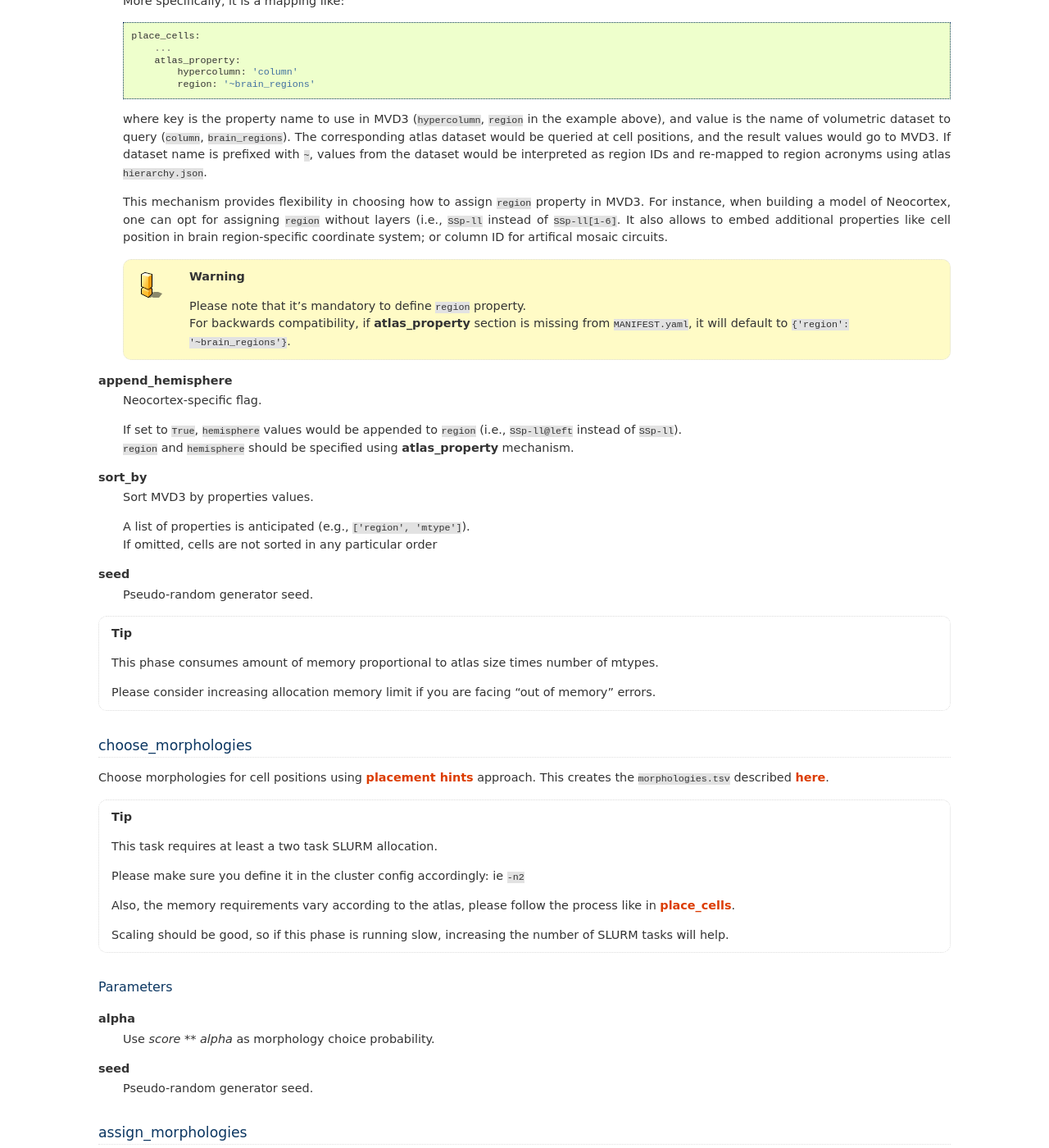
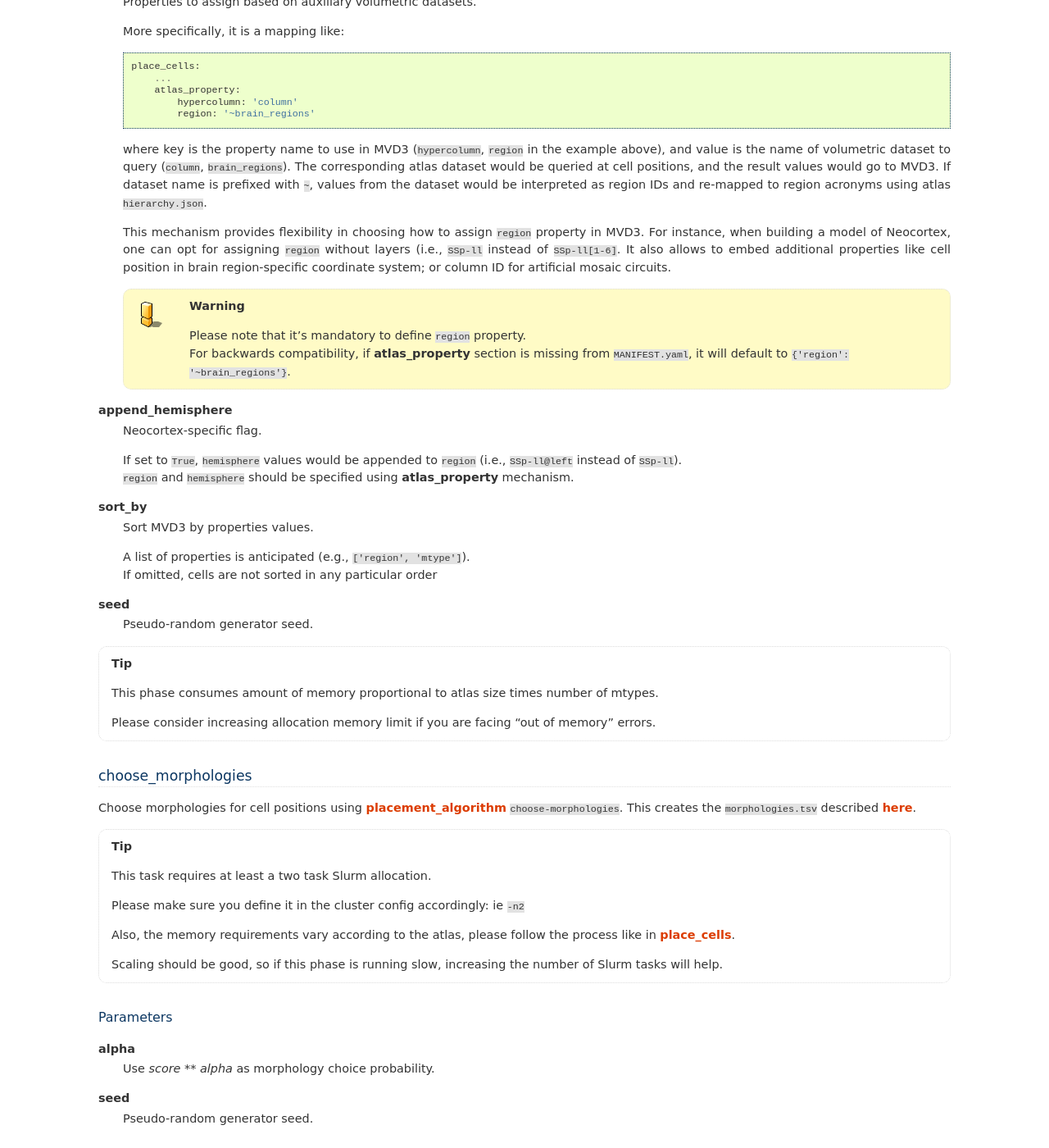
Before and after one commit to BlueBrain/circuit-build, a Sphinx documentation site: the page built from doc/source/phases.rst, in a window 1280 px wide and 1400 px high, scrolled down 755 px. Shown: the whole window at 82% size. Built offline with Sphinx 7.4.7, drawn with Linux system fonts in a browser that asks for light colours; some of the changed text lies outside the part shown.

Commit message:
small doc fixes, link in what phase uses which package
Change-Id: Idd3e1e6f37ca7408ad918041c32f17669a3ec375

```diff
--- a/doc/source/circuit_files.rst
+++ b/doc/source/circuit_files.rst
@@ -1,7 +1,7 @@
 .. _ref-circuit-files:
 
-What constitues a circuit release?
-==================================
+What constitutes a circuit release?
+===================================
 
 A typical circuit release folder would look like:
 
--- a/doc/source/phases.rst
+++ b/doc/source/phases.rst
@@ -27,7 +29,7 @@
     Optional; if omitted, mtype densities are used as-is.
 
 **soma_placement**
-    Soma placement method used by `brainbuilder`.
+    Soma placement method used by `BrainBuilder`.
 
     Could be either *basic* for uniform random placement; or *poisson_disc* for `Poisson disc sampling <https://bbpteam.epfl.ch/project/spaces/display/BBPNSE/On+sampling+methods+to+generate+cell+positions>`_.
 
@@ -51,7 +53,7 @@
 
     This mechanism provides flexibility in choosing how to assign ``region`` property in MVD3.
     For instance, when building a model of Neocortex, one can opt for assigning ``region`` without layers (i.e., ``SSp-ll`` instead of ``SSp-ll[1-6]``.
-    It also allows to embed additional properties like cell position in brain region-specific coordinate system; or column ID for artifical mosaic circuits.
+    It also allows to embed additional properties like cell position in brain region-specific coordinate system; or column ID for artificial mosaic circuits.
 
     .. warning::
 
@@ -85,18 +87,18 @@
 choose_morphologies
 -------------------
 
-Choose morphologies for cell positions using `placement hints <https://bbpteam.epfl.ch/documentation/placement-algorithm-2.0.8/index.html>`_ approach.  This creates the ``morphologies.tsv`` described `here <https://bbpteam.epfl.ch/documentation/placement-algorithm-2.0.8/index.html#choose-morphologies>`_.
+Choose morphologies for cell positions using `placement_algorithm`_ ``choose-morphologies``.
+This creates the ``morphologies.tsv`` described `here <https://bbpteam.epfl.ch/documentation/placement-algorithm-2.0.8/index.html#choose-morphologies>`_.
 
 .. tip::
 
-    This task requires at least a two task SLURM allocation.
+    This task requires at least a two task Slurm allocation.
 
     Please make sure you define it in the cluster config accordingly: ie ``-n2``
 
     Also, the memory requirements vary according to the atlas, please follow the process like in :ref:`place_cells <ref-phase-place-cells>`.
 
-    Scaling should be good, so if this phase is running slow, increasing the
-    number of SLURM tasks will help.
+    Scaling should be good, so if this phase is running slow, increasing the number of Slurm tasks will help.
 
 
 Parameters
@@ -114,7 +116,7 @@
 assign_morphologies
 -------------------
 
-Assign morphologies chosen with ``choose_morphologies`` to MVD3.
+Assign morphologies chosen with `choose_morphologies`_ to MVD3 using the `placement_algorithm`_ ``assign-morphologies``.
 
 **max_drop_ratio**
     | Maximal ratio of positions that can be dropped for each mtype (due to failure to pick an morphology).
@@ -177,7 +181,7 @@
 
 .. tip::
 
-    Recommended SLURM allocation (time limit and number of tasks depends on circuit size):
+    Recommended Slurm allocation (time limit and number of tasks depends on circuit size):
 
     ::
 
@@ -214,7 +218,7 @@
 
 .. tip::
 
-    Recommended SLURM allocation (time limit and number of nodes depend on circuit size):
+    Recommended Slurm allocation (time limit and number of nodes depend on circuit size):
 
     ::
 
@@ -279,7 +284,7 @@
 ~~~~~~~~~~
 
 From now on, the data parameters are directly drawn from Nexus. The data are stored in the
-synprot domain (this will change in the future).
+``synprot`` domain (this will change in the future).
 
 .. warning::
     These data should have been uploaded in Nexus using the ``subcellular-querier``
@@ -292,7 +297,7 @@
 automatically look into the correct schemas and download the attachment file.
 
 **transcriptome**
-    A Nexus *transcriptomeexperiment* instance with a csv attachment file containing all the data
+    A Nexus *transcriptomeexperiment* instance with a CSV attachment file containing all the data
     related to gene expressions. The attachment file is formatted as follow.
 
     The first 10 rows should be ``tissue``, ``group #``, ``total mRNA mol``, ``well``, ``sex``,
@@ -419,5 +424,10 @@
 Intermediate files
 ~~~~~~~~~~~~~~~~~~
 
-Intermediate files will be created in a subcellular directory. These HDF5 files will be
-used to create the subcellular.h5 final file.
+Intermediate files will be created in a subcellular directory.
+These HDF5 files will be used to create the `subcellular.h5` final file.
+
+
+.. _BrainBuilder: https://bbpteam.epfl.ch/documentation/brainbuilder-0.11.3/index.html
+.. _placement_algorithm: https://bbpteam.epfl.ch/documentation/placement-algorithm-2.0.8/index.html
+.. _SpykFunc: https://bbpteam.epfl.ch/documentation/#spykfunc
```
Also changed, not shown: other parts of doc/source/phases.rst (+9 -4 lines), doc/source/faq.rst (+5 -2 lines), doc/source/tutorial.rst (+20 -22 lines).
